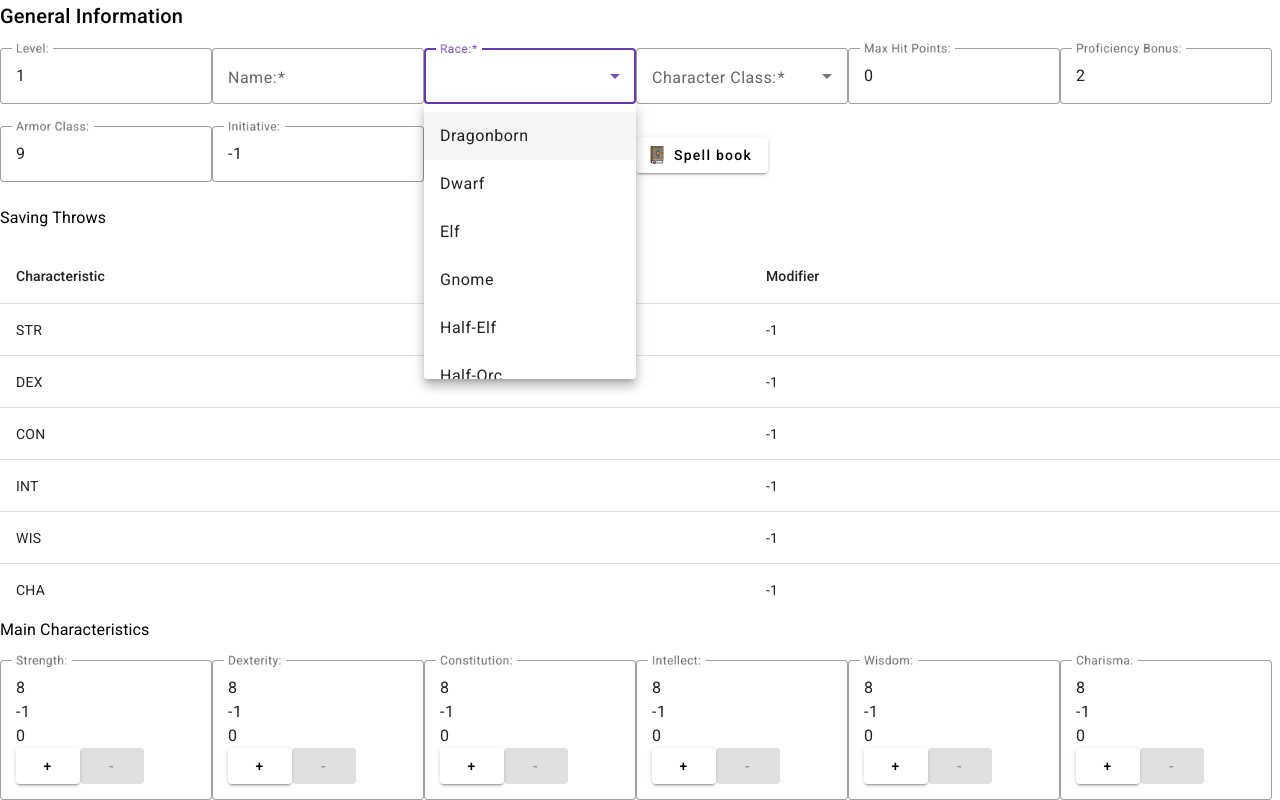
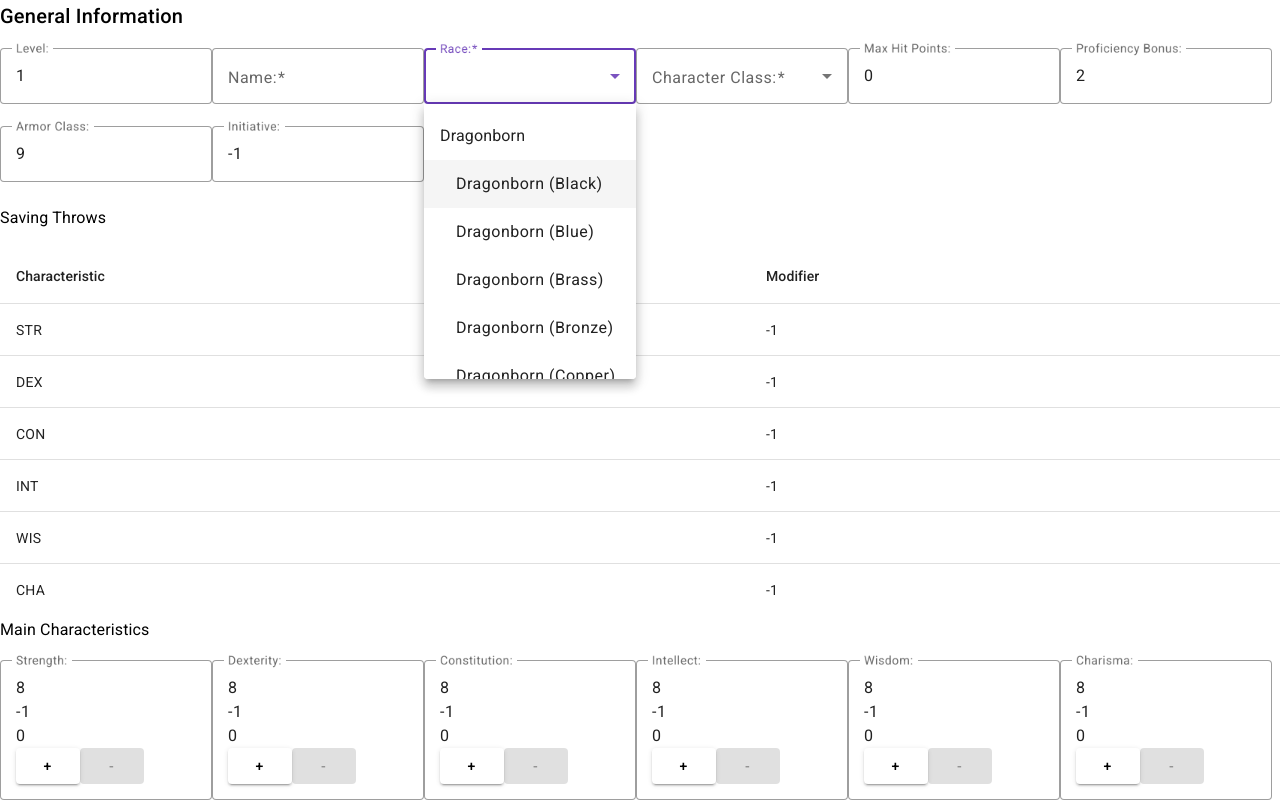
Before and after one commit to IvanRazbegaev/Softgamings_DnD_game, an Angular app: page / in a window 1280 px wide. Both pictures are taken after a click on the element 530 px from the left and 76 px from the top of the page. Shown: the top 800 px of the page. Built offline with nearby package versions, Linux system fonts and the light colour scheme.

Commit message:
Character sheet - form creation and some handlers

```diff
--- a/src/app/character-creation-sheet/character-creation-sheet.component.html
+++ b/src/app/character-creation-sheet/character-creation-sheet.component.html
@@ -10,18 +10,12 @@
   </mat-form-field>
   <mat-form-field appearance="outline">
     <mat-label>Race:</mat-label>
-    <mat-select formControlName="race" (selectionChange)="dragonAncestryHandleValidator()">
-      <mat-option *ngFor="let charRace of races" [value]="charRace">
-        {{charRace.name}}
-      </mat-option>
-    </mat-select>
-  </mat-form-field>
-  <mat-form-field appearance="outline" *ngIf="generalInformation.get('race')?.value.name === 'Dragonborn'">
-    <mat-label>Draconic Ancestry:</mat-label>
-    <mat-select formControlName="draconicAncestry">
-      <mat-option *ngFor="let ancestry of draconicAncestry" [value]="ancestry">
-        {{ancestry}}
-      </mat-option>
+    <mat-select formControlName="race" (selectionChange)="setSelectedRace()">
+      <mat-optgroup *ngFor="let group of races" [label]="group.name">
+        <mat-option *ngFor="let charSubRace of group.subRace" [value]="charSubRace">
+          {{charSubRace.name}}
+        </mat-option>
+      </mat-optgroup>
     </mat-select>
   </mat-form-field>
   <mat-form-field appearance="outline">
@@ -53,11 +47,6 @@
     <input matInput readonly formControlName="speed" [value]="getChosenRaceSpeed()"/>
   </mat-form-field>
 
-  <button mat-raised-button (click)="openSpellbook('3000', '3000')">
-    <mat-icon svgIcon="spellbook"></mat-icon>
-    Spell book
-  </button>
-
   <h3>Saving Throws</h3>
   <table mat-table [dataSource]="dataSource">
 
@@ -82,9 +71,12 @@
 <form [formGroup]="form">
   <mat-form-field appearance="outline">
     <mat-label>Strength:</mat-label>
-    <input matInput readonly formControlName="strength">
-    <input matInput readonly formControlName="strengthModificator" [value]="calculateModificator('strength')">
-    <input matInput readonly formControlName="strengthPointsSpendTotal" [value]="calculatePointsSpend('strength')">
+    <input matInput readonly formControlName="strength"
+           [value]="characteristicWithRaceModifier('strength')">
+    <input matInput readonly formControlName="strengthModificator"
+           [value]="calculateModificator('strength')">
+    <input matInput readonly formControlName="strengthPointsSpendTotal"
+           [value]="calculatePointsSpend('strength')">
 
     <button mat-raised-button
             (click)="addPoint('strength')"
@@ -97,7 +89,8 @@
   </mat-form-field>
   <mat-form-field appearance="outline">
     <mat-label>Dexterity:</mat-label>
-    <input matInput readonly formControlName="dexterity">
+    <input matInput readonly formControlName="dexterity"
+           [value]="characteristicWithRaceModifier('dexterity')">
     <input matInput readonly formControlName="dexterityModificator"
            [value]="calculateModificator('dexterity')">
     <input matInput readonly formControlName="dexterityPointsSpendTotal"
@@ -114,7 +107,8 @@
   </mat-form-field>
   <mat-form-field appearance="outline">
     <mat-label>Constitution:</mat-label>
-    <input matInput readonly formControlName="constitution">
+    <input matInput readonly formControlName="constitution"
+           [value]="characteristicWithRaceModifier('constitution')">
     <input matInput readonly formControlName="constitutionModificator"
            [value]="calculateModificator('constitution')">
     <input matInput readonly formControlName="constitutionPointsSpendTotal"
@@ -131,7 +125,8 @@
   </mat-form-field>
   <mat-form-field appearance="outline">
     <mat-label>Intellect:</mat-label>
-    <input matInput readonly formControlName="intellect">
+    <input matInput readonly formControlName="intellect"
+           [value]="characteristicWithRaceModifier('intellect')">
     <input matInput readonly formControlName="intellectModificator"
            [value]="calculateModificator('intellect')">
     <input matInput readonly formControlName="intellectPointsSpendTotal"
@@ -148,7 +143,8 @@
   </mat-form-field>
   <mat-form-field appearance="outline">
     <mat-label>Wisdom:</mat-label>
-    <input matInput readonly formControlName="wisdom">
+    <input matInput readonly formControlName="wisdom"
+           [value]="characteristicWithRaceModifier('wisdom')">
     <input matInput readonly formControlName="wisdomModificator"
            [value]="calculateModificator('wisdom')">
     <input matInput readonly formControlName="wisdomPointsSpendTotal"
@@ -165,7 +161,8 @@
   </mat-form-field>
   <mat-form-field appearance="outline">
     <mat-label>Charisma:</mat-label>
-    <input matInput readonly formControlName="charisma">
+    <input matInput readonly formControlName="charisma"
+           [value]="characteristicWithRaceModifier('charisma')">
     <input matInput readonly formControlName="charismaModificator"
            [value]="calculateModificator('charisma')">
     <input matInput readonly formControlName="charismaPointsSpendTotal"
--- a/src/app/character-creation-sheet/character-creation-sheet.component.ts
+++ b/src/app/character-creation-sheet/character-creation-sheet.component.ts
@@ -1,7 +1,7 @@
 import {Component, OnInit} from '@angular/core';
 import {UntypedFormControl, UntypedFormGroup, Validators} from "@angular/forms";
 import {IClasses} from "../abstract_classes/iclasses";
-import {IRace} from "../abstract_classes/irace";
+import {IMainCharacteristics, IRace} from "../abstract_classes/irace";
 import {MatIconRegistry} from "@angular/material/icon";
 import {DomSanitizer} from "@angular/platform-browser";
 import {MatDialog, MatDialogRef} from "@angular/material/dialog";
@@ -139,7 +139,6 @@ export class CharacterCreationSheetComponent implements OnInit {
     armorClass: new UntypedFormControl({value: null}),
     initiative: new UntypedFormControl({value: null}),
     speed: new UntypedFormControl({value: null}),
-    draconicAncestry: new UntypedFormControl({value: null}),
   })
 
   form: UntypedFormGroup = new UntypedFormGroup({
@@ -195,6 +194,18 @@ export class CharacterCreationSheetComponent implements OnInit {
   currentPointsBuyValue: number = 0
 
   characterLevel: number = 1;
+  selectedRace: {name: string, speed: number, bonusStats:IMainCharacteristics} = {
+    name: '',
+    speed: 0,
+    bonusStats: {
+      strength: 0,
+      dexterity: 0,
+      constitution: 0,
+      intellect: 0,
+      wisdom: 0,
+      charisma: 0
+    }
+  };
   classes: IClasses[] = [
     {name: 'Barbarian', hitDie: 'd12', initialHp: 12},
     {name: 'Bard', hitDie: 'd8', initialHp: 8},
@@ -213,27 +224,74 @@ export class CharacterCreationSheetComponent implements OnInit {
   displayedColumns: string[] = ['Characteristic', 'Modifier'];
   dataSource: {characteristicName: string, savingThrowModifier: number}[] = [];
   races: IRace[] = [
-    {name: 'Dragonborn', speed: 30},
-    {name: 'Dwarf', speed: 25},
-    {name: 'Elf', speed: 30},
-    {name: 'Gnome', speed: 25},
-    {name: 'Half-Elf', speed: 30},
-    {name: 'Half-Orc', speed: 30},
-    {name: 'Halfling', speed: 25},
-    {name: 'Human', speed: 30},
-    {name: 'Tiefling', speed: 30},
-  ];
-  draconicAncestry: string[] = [
-    'Black',
-    'Blue',
-    'Brass',
-    'Bronze',
-    'Copper',
-    'Gold',
-    'Green',
-    'Red',
-    'Silver',
-    'White',
+    {
+      name: 'Dragonborn',
+      subRace:[
+        {name: 'Dragonborn (Black)', speed: 30, bonusStats:{strength:2, dexterity: 0, constitution: 0, intellect: 0, wisdom: 0, charisma: 1}},
+        {name: 'Dragonborn (Blue)', speed: 30, bonusStats:{strength:2, dexterity: 0, constitution: 0, intellect: 0, wisdom: 0, charisma: 1}},
+        {name: 'Dragonborn (Brass)', speed: 30, bonusStats:{strength:2, dexterity: 0, constitution: 0, intellect: 0, wisdom: 0, charisma: 1}},
+        {name: 'Dragonborn (Bronze)', speed: 30, bonusStats:{strength:2, dexterity: 0, constitution: 0, intellect: 0, wisdom: 0, charisma: 1}},
+        {name: 'Dragonborn (Copper)', speed: 30, bonusStats:{strength:2, dexterity: 0, constitution: 0, intellect: 0, wisdom: 0, charisma: 1}},
+        {name: 'Dragonborn (Gold)', speed: 30, bonusStats:{strength:2, dexterity: 0, constitution: 0, intellect: 0, wisdom: 0, charisma: 1}},
+        {name: 'Dragonborn (Green)', speed: 30, bonusStats:{strength:2, dexterity: 0, constitution: 0, intellect: 0, wisdom: 0, charisma: 1}},
+        {name: 'Dragonborn (Red)', speed: 30, bonusStats:{strength:2, dexterity: 0, constitution: 0, intellect: 0, wisdom: 0, charisma: 1}},
+        {name: 'Dragonborn (Silver)', speed: 30, bonusStats:{strength:2, dexterity: 0, constitution: 0, intellect: 0, wisdom: 0, charisma: 1}},
+        {name: 'Dragonborn (White)', speed: 30, bonusStats:{strength:2, dexterity: 0, constitution: 0, intellect: 0, wisdom: 0, charisma: 1}},
+      ]
+    },
+    {
+      name: 'Dwarf',
+      subRace:[
+        {name: 'Hill Dwarf', speed: 25, bonusStats:{strength:0, dexterity: 0, constitution: 2, intellect: 0, wisdom: 1, charisma: 0}},
+        {name: 'Mountain Dwarf', speed: 25, bonusStats:{strength:2, dexterity: 0, constitution: 2, intellect: 0, wisdom: 0, charisma: 0}},
+      ]
+    },
+    {
+      name: 'Elf',
+      subRace:[
+        {name: 'High Elf', speed: 30, bonusStats:{strength:0, dexterity: 2, constitution: 0, intellect: 1, wisdom: 0, charisma: 0}},
+        {name: 'Wood Elf', speed: 30, bonusStats:{strength:0, dexterity: 2, constitution: 0, intellect: 0, wisdom: 1, charisma: 0}},
+        {name: 'Drow Elf', speed: 30, bonusStats:{strength:0, dexterity: 2, constitution: 0, intellect: 0, wisdom: 0, charisma: 1}},
+      ]
+    },
+    {
+      name: 'Gnome',
+      subRace:[
+        {name: 'Forest Gnome', speed: 25, bonusStats:{strength:0, dexterity: 1, constitution: 0, intellect: 2, wisdom: 0, charisma: 0}},
+        {name: 'Rock Gnome', speed: 25, bonusStats:{strength:0, dexterity: 0, constitution: 1, intellect: 2, wisdom: 0, charisma: 0}},
+      ]
+    },
+    {
+      name: 'Half-Elf',
+      subRace:[
+        {name: 'Half-Elf', speed: 30, bonusStats:{strength:0, dexterity: 0, constitution: 0, intellect: 0, wisdom: 0, charisma: 2}},
+      ]
+    },
+    {
+      name: 'Half-Orc',
+      subRace:[
+        {name: 'Half-Orc', speed: 30, bonusStats:{strength:2, dexterity: 0, constitution: 1, intellect: 0, wisdom: 0, charisma: 0}},
+      ]
+    },
+    {
+      name: 'Halfling',
+      subRace:[
+        {name: 'Lightfoot Halfling', speed: 25, bonusStats:{strength:0, dexterity: 2, constitution: 0, intellect: 0, wisdom: 0, charisma: 1}},
+        {name: 'Stout Halfling', speed: 25, bonusStats:{strength:0, dexterity: 2, constitution: 1, intellect: 0, wisdom: 0, charisma: 0}},
+      ]
+    },
+    {
+      name: 'Human',
+      subRace:[
+        {name: 'Human', speed: 30, bonusStats:{strength:1, dexterity: 1, constitution: 1, intellect: 1, wisdom: 1, charisma: 1}},
+      ]
+    },
+    {
+      name: 'Tiefling',
+      subRace:[
+        {name: 'Tiefling', speed: 30, bonusStats:{strength:0, dexterity: 0, constitution: 1, intellect: 0, wisdom: 0, charisma: 2}},
+      ]
+    },
   ];
 
   constructor(private dialog: MatDialog, iconRegistry: MatIconRegistry, sanitizer: DomSanitizer) {
@@ -287,7 +345,6 @@ export class CharacterCreationSheetComponent implements OnInit {
     this.generalInformation.get('level')?.setValue(this.characterLevel)
     this.generalInformation.get('name')?.setValue('')
     this.generalInformation.get('race')?.setValue('')
-    this.generalInformation.get('draconicAncestry')?.setValue('')
     this.generalInformation.get('maxHp')?.setValue(this.characterHpHandler())
     this.generalInformation.get('proficiencyBonus')?.setValue(this.getProficiencyBonusValue())
     this.generalInformation.get('armorClass')?.setValue(this.getArmorClassValue())
@@ -327,7 +384,8 @@ export class CharacterCreationSheetComponent implements OnInit {
   }
 
   calculateModificator(characteristic: string): number {
-    const currentModificatorValue = this.form.get(characteristic)!.value
+    const raceCharacteristicModifier = this.getRaceModifier(this.selectedRace.name, characteristic)
+    const currentModificatorValue = this.form.get(characteristic)!.value - raceCharacteristicModifier
     return Math.floor((currentModificatorValue - 10) / 2)
   }
 
@@ -356,7 +414,8 @@ export class CharacterCreationSheetComponent implements OnInit {
 
   calculatePointsSpend(characteristicName: string): number {
     let pointsSpent: number;
-    const currentCharacteristicValue = this.form.get(characteristicName)?.value || 0
+    const raceCharacteristicModifier = this.getRaceModifier(this.selectedRace.name, characteristicName)
+    const currentCharacteristicValue = this.form.get(characteristicName)?.value - raceCharacteristicModifier || 0
     switch (true) {
       case currentCharacteristicValue === 9:
         pointsSpent = 1
@@ -455,17 +514,7 @@ export class CharacterCreationSheetComponent implements OnInit {
   }
 
   getChosenRaceSpeed(): number {
-    const chosenRace = this.generalInformation.get('race')?.value;
-    return chosenRace.speed
-  }
-
-  dragonAncestryHandleValidator(){
-    const race = this.generalInformation.get('race')?.value.name
-    if(race === 'Dragonborn'){
-      this.generalInformation.controls['draconicAncestry'].setValidators([Validators.required])
-    } else {
-      this.generalInformation.controls['draconicAncestry'].removeValidators([Validators.required])
-    }
+    return this.selectedRace.speed
   }
 
   openSpellbook(enterAnimationDuration: string, exitAnimationDuration: string) {
@@ -484,4 +533,33 @@ export class CharacterCreationSheetComponent implements OnInit {
         })
     }
   }
+
+  characteristicWithRaceModifier(characteristic: string): number {
+    const characteristicValue = this.form.get(characteristic)?.value
+    const bonusCharacteristicValue = this.getRaceModifier(this.selectedRace.name, characteristic)
+    return characteristicValue + bonusCharacteristicValue
+  }
+
+  getRaceModifier(race: string, characteristic: string): number{
+    let selectedRaceBonusStats: IMainCharacteristics = {
+      strength: 0,
+      dexterity: 0,
+      constitution: 0,
+      intellect: 0,
+      wisdom: 0,
+      charisma: 0
+    };
+    for (let i = 0; i < this.races.length; i++) {
+      for (let j = 0; j < this.races[i].subRace.length; j++) {
+        if(this.races[i].subRace[j].name === race){
+          selectedRaceBonusStats = this.races[i].subRace[j].bonusStats
+        }
+      }
+    }
+    return selectedRaceBonusStats[characteristic as keyof IMainCharacteristics]
+  }
+
+  setSelectedRace() {
+    this.selectedRace = this.generalInformation.get('race')?.value
+  }
 }
--- a/src/app/spellbook/spellbook.component.ts
+++ b/src/app/spellbook/spellbook.component.ts
@@ -16,10 +16,7 @@ export class SpellbookComponent implements OnInit{
   }
 
   ngOnInit(): void {
-    this.raceSpellsData = RACE_SPELLS.filter(value => value.raceName === this.data.race.name && value.draconicAncestry === this.data.draconicAncestry)
-    console.log(this.data)
-    this.classSpellsData = CLASS_SPELLS.filter(value => value.className === this.data.characterClass.name && value.level === this.data.level)
-    console.log(this.data)
+
   }
 
 }
--- a/src/app/spells.ts
+++ b/src/app/spells.ts
@@ -12,7 +12,7 @@ export const RACE_SPELLS = [
 ]
 
 export const CLASS_SPELLS = [
-  {className: 'Barbarian', spellName: 'Rage', passiveEffects: null, activeEffect: {resistance: ['bludgeoning', 'piercing', 'slashing'], advantage: 'Strength check', damage: 2, damageType: 'physical'}, level: 1, description: 'In battle, you fight with primal ferocity. On your turn, you can enter a rage as a bonus action.', usageUntilRest: 0, usageUntilLongRest: 2, require: null},
+  {className: 'Barbarian', spellName: 'Rage', passiveEffects: null, activeEffect: {resistance: ['bludgeoning', 'piercing', 'slashing'], advantage: 'Strength check', damage: 2, damageType: 'physical', range: 'Self'}, level: 1, description: 'In battle, you fight with primal ferocity. On your turn, you can enter a rage as a bonus action.', usageUntilRest: 0, usageUntilLongRest: 2, require: null},
   {className: 'Barbarian', spellName: 'Unarmored Defence', passiveEffects: {armorClass: "+CON Modifier"}, activeEffect: {damage: null}, level: 1, description: 'While you are not wearing any armor, your Armor Class equals 10 + your Dexterity modifier + your Constitution modifier. You can use a shield and still gain this benefit', usageUntilRest: 0, usageUntilLongRest: 0, require: 'No Armor'},
-  {className: 'Barbarian', spellName: 'Reckless Attack', passiveEffects: null, activeEffect: {advantage: 'Strength attacks', disadvantage: '', lastsTurns: 1, damage: null}, level: 2, description: 'You throw aside all concern for defense to attack with fierce desperation. When you make your first attack on your turn, you can decide to attack recklessly. Doing so gives you advantage on melee weapon attack rolls using Strength during this turn, but attack rolls against you have advantage until your next turn. ', usageUntilRest: 0, usageUntilLongRest: 0, require: ['Combat','First Attack']}
+  {className: 'Barbarian', spellName: 'Reckless Attack', passiveEffects: null, activeEffect: {advantage: 'Strength attacks', disadvantage: '', lastsTurns: 1, damage: null, range: 'Self'}, level: 2, description: 'You throw aside all concern for defense to attack with fierce desperation. When you make your first attack on your turn, you can decide to attack recklessly. Doing so gives you advantage on melee weapon attack rolls using Strength during this turn, but attack rolls against you have advantage until your next turn. ', usageUntilRest: 0, usageUntilLongRest: 0, require: ['Combat','First Attack']}
 ]
```
Also changed, not shown: src/app/abstract_classes/irace.ts (+9 -1 lines).
